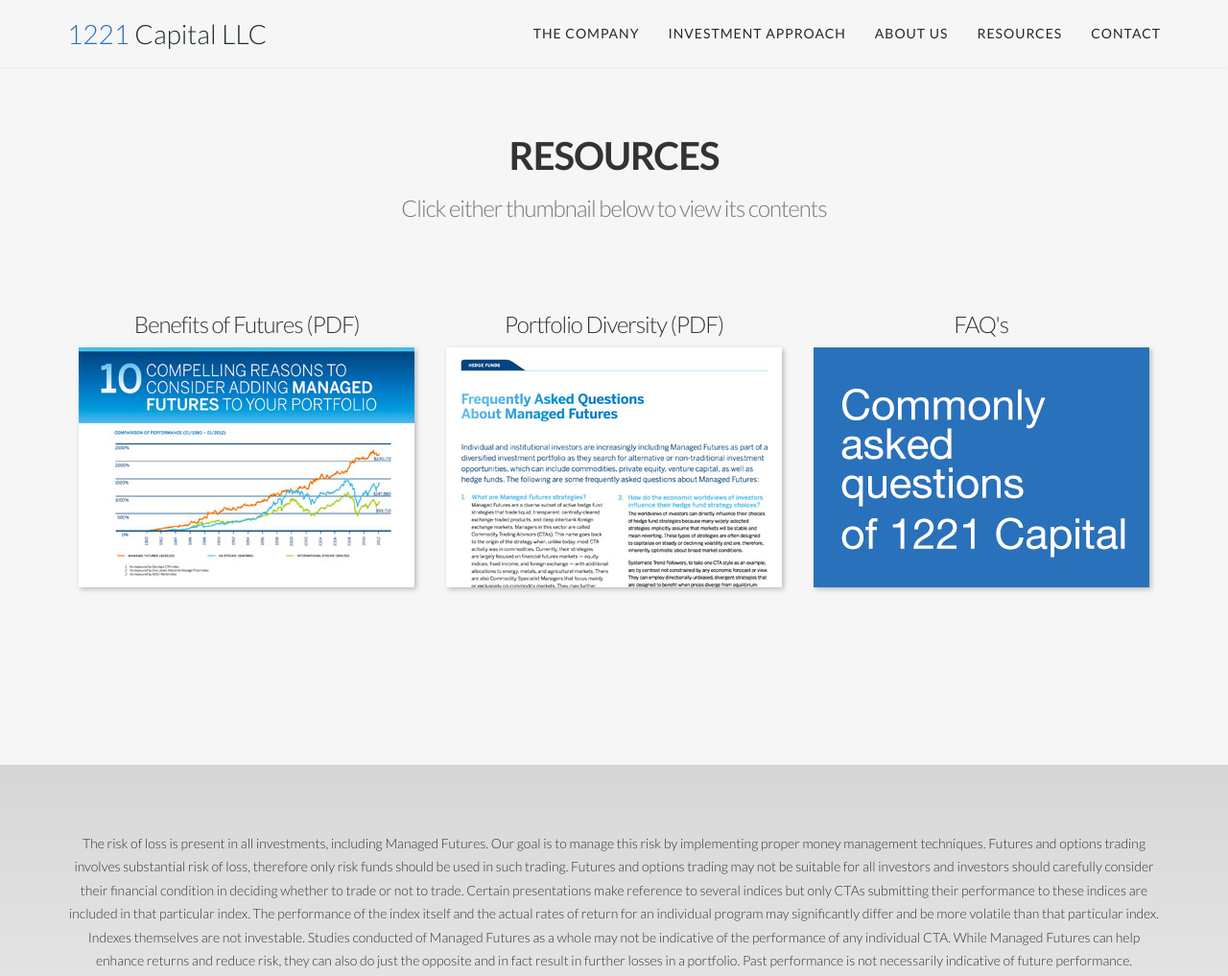
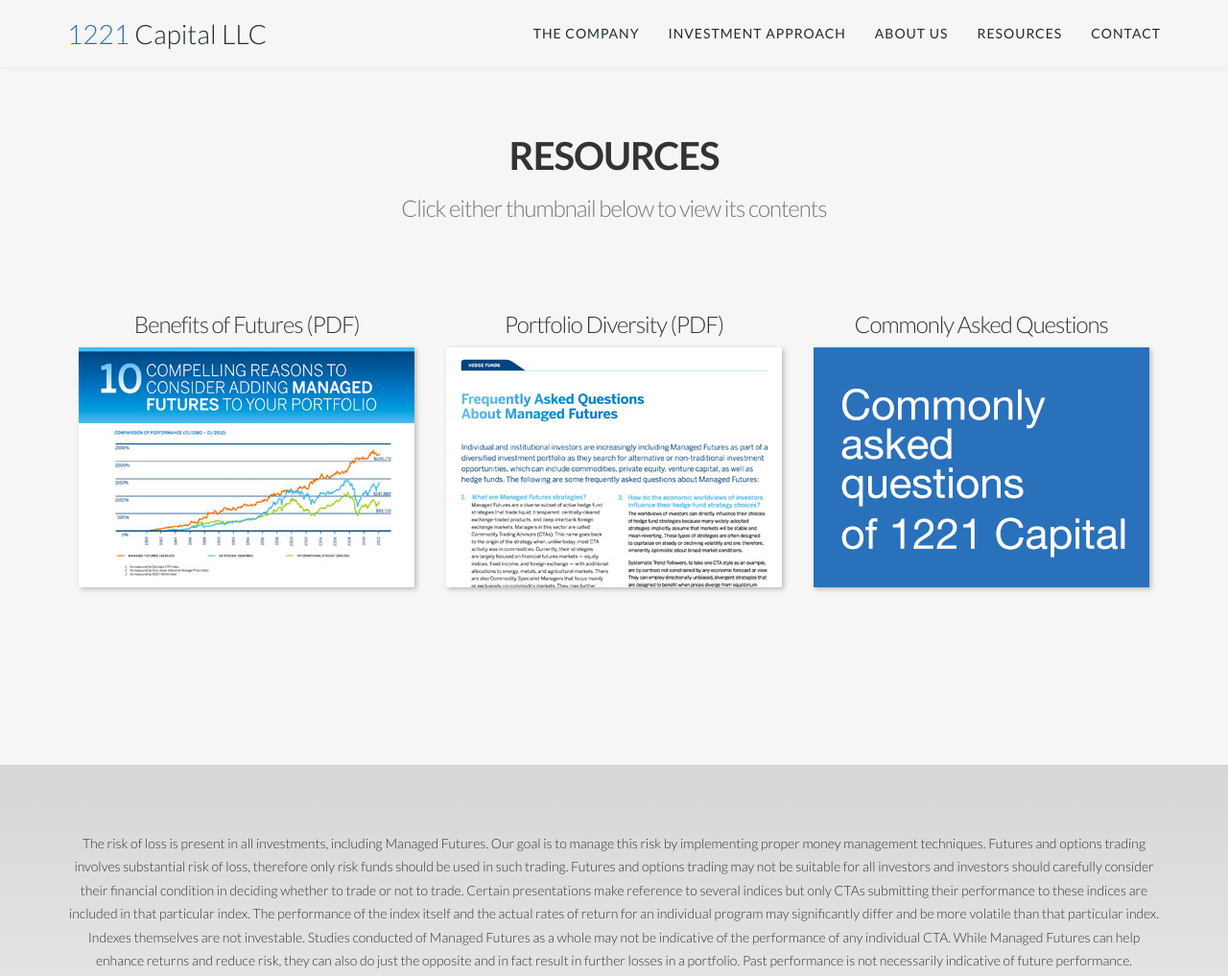
Before and after one commit to EastCoastProduct/1221, a website: page src/resources/index.html in a window 1280 px wide. Shown: the top 1017 px of the page at 96% size. Drawn offline with Linux system fonts and the light colour scheme; some packages are replaced by stand-ins of ours; files that its build step writes are made by us from their sources.

Commit message:
FAQ to CAQ

```diff
--- a/src/resources/index.html
+++ b/src/resources/index.html
@@ -121,8 +121,8 @@
                             </a>
                         </li>
                         <li class="col-md-4 portfolio-item da-item photography isotope-item">
-                            <h3>FAQ's</h3>
-                            <a class="lb-link" href="faq/" title="Frequently Asked Questions">
+                            <h3>Commonly Asked Questions</h3>
+                            <a class="lb-link" href="faq/" title="Commonly Asked Questions">
                                 <img src="assets/img/portfolio/portfolio3.jpg" class="img-responsive" alt="">
                                 <div>
                                     <div class="portfolio-hover-content">
```
Also changed, not shown: src/faq/index.html (+2 -2 lines), src/index.html (+5 -1 lines).
